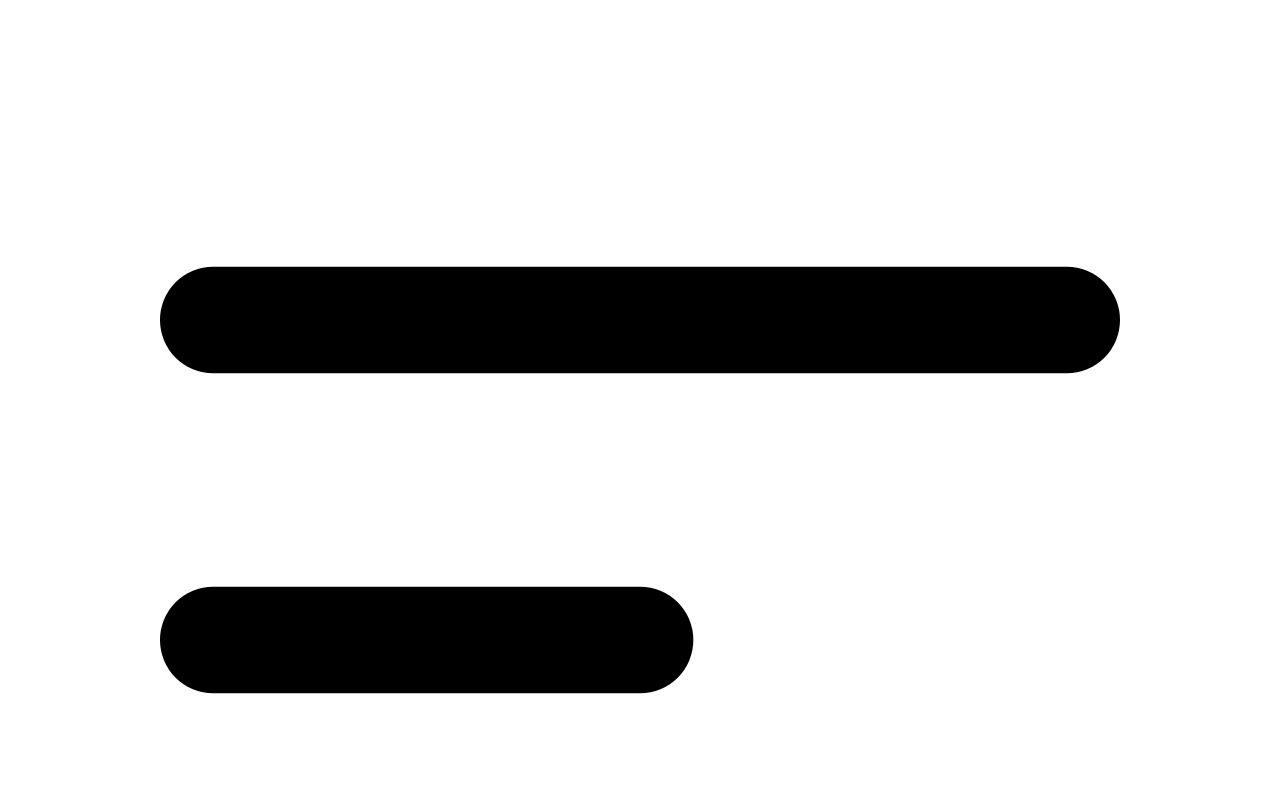
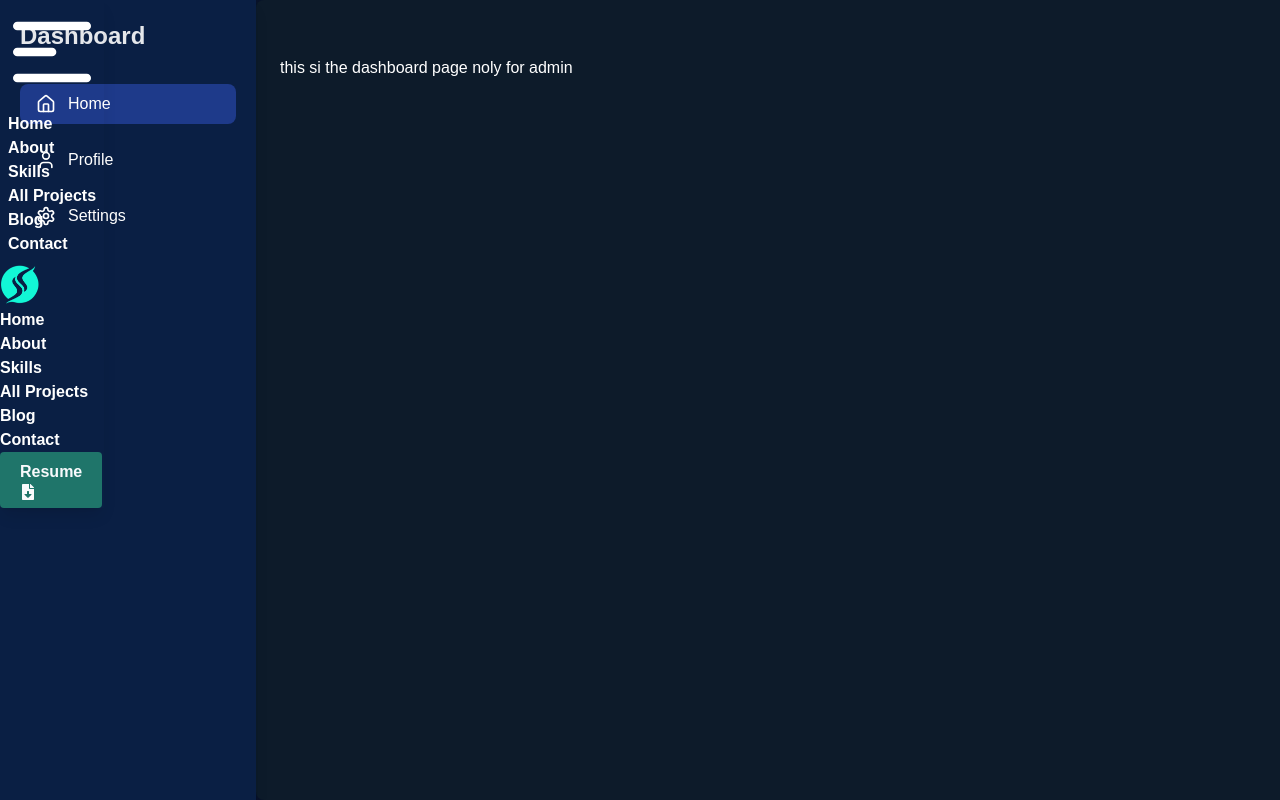
Before and after one commit to shaikot07/shaikot-portfolio-next, a Next.js app: page /dashboard in a window 1280 px wide. Before the commit this address had no page. Shown: the top 800 px of the page. Built offline with nearby package versions, Linux system fonts and the light colour scheme.

Commit message:
fix some bugs

```diff
--- a/package.json
+++ b/package.json
@@ -11,6 +11,7 @@
   "dependencies": {
     "framer-motion": "^12.4.2",
     "lottie-react": "^2.4.1",
+    "lucide-react": "^0.475.0",
     "next": "15.1.6",
     "react": "^19.0.0",
     "react-dom": "^19.0.0",
--- /dev/null
+++ b/src/app/(dashboard)/dashboard/layout.tsx
@@ -0,0 +1,67 @@
+"use client";
+
+import { useState } from "react";
+import Link from "next/link";
+import { usePathname } from "next/navigation";
+import { Home, User, Settings, Menu, X } from "lucide-react";
+
+export default function DashboardLayout({ children }: { children: React.ReactNode }) {
+  const pathname = usePathname();
+  const [isSidebarOpen, setIsSidebarOpen] = useState(false);
+
+  const menuItems = [
+    { name: "Home", href: "/dashboard", icon: <Home size={20} /> },
+    { name: "Profile", href: "/dashboard/profile", icon: <User size={20} /> },
+    { name: "Settings", href: "/dashboard/settings", icon: <Settings size={20} /> },
+  ];
+
+  return (
+    <div className="flex h-screen bg-[#081229] text-white">
+      {/* Mobile Menu Button */}
+      <button
+        className="fixed top-4 left-4 z-50 block md:hidden bg-[#0A1F44] p-2 rounded-md"
+        onClick={() => setIsSidebarOpen(!isSidebarOpen)}
+      >
+        {isSidebarOpen ? <X size={24} /> : <Menu size={24} />}
+      </button>
+
+      {/* Sidebar */}
+      <aside
+        className={`fixed inset-y-0 left-0 w-64 bg-[#0A1F44] shadow-lg flex flex-col p-5 transition-transform transform ${
+          isSidebarOpen ? "translate-x-0" : "-translate-x-full"
+        } md:translate-x-0 md:relative md:flex`}
+      >
+        <h2 className="text-2xl font-bold text-gray-200 mb-8">Dashboard</h2>
+        <nav>
+          <ul className="space-y-4">
+            {menuItems.map((item) => (
+              <li key={item.href}>
+                <Link
+                  href={item.href}
+                  className={`flex items-center gap-3 px-4 py-2 rounded-lg transition
+                  ${pathname === item.href ? "bg-[#1E3A8A]" : "hover:bg-[#1A2E5F]"}`}
+                >
+                  {item.icon}
+                  <span>{item.name}</span>
+                </Link>
+              </li>
+            ))}
+          </ul>
+        </nav>
+      </aside>
+
+      {/* Overlay (for mobile when sidebar is open) */}
+      {isSidebarOpen && (
+        <div
+          className="fixed inset-0 bg-black bg-opacity-50 md:hidden"
+          onClick={() => setIsSidebarOpen(false)}
+        ></div>
+      )}
+
+      {/* Main Content */}
+      <main className="flex-1 pt-14 p-6 bg-[#0D1B2A] md:rounded-l-lg">
+        {children}
+      </main>
+    </div>
+  );
+}
--- /dev/null
+++ b/src/app/(dashboard)/dashboard/page.tsx
@@ -0,0 +1,11 @@
+
+
+const page = () => {
+    return (
+        <div>
+            this si the dashboard page noly for admin
+        </div>
+    );
+};
+
+export default page;
--- a/src/app/page.tsx
+++ b/src/app/page.tsx
@@ -8,13 +8,15 @@ import Skill from "@/Components/skill/Skill";
 export default function Home() {
   return (
     <>
+        {/* <NavBar /> */}
       <div className="overflow-x-hidden ">
+
         <Banner />
         <About />
         <Skill />
         <Projects />
       </div>
-      {/* <NavBar /> */}
+
     </>
   );
 }
```
Also changed, not shown: src/Components/NavbarWrapper.tsx (added, +13 -0 lines), 1 other file (tests, documents, lock files or other folders).
